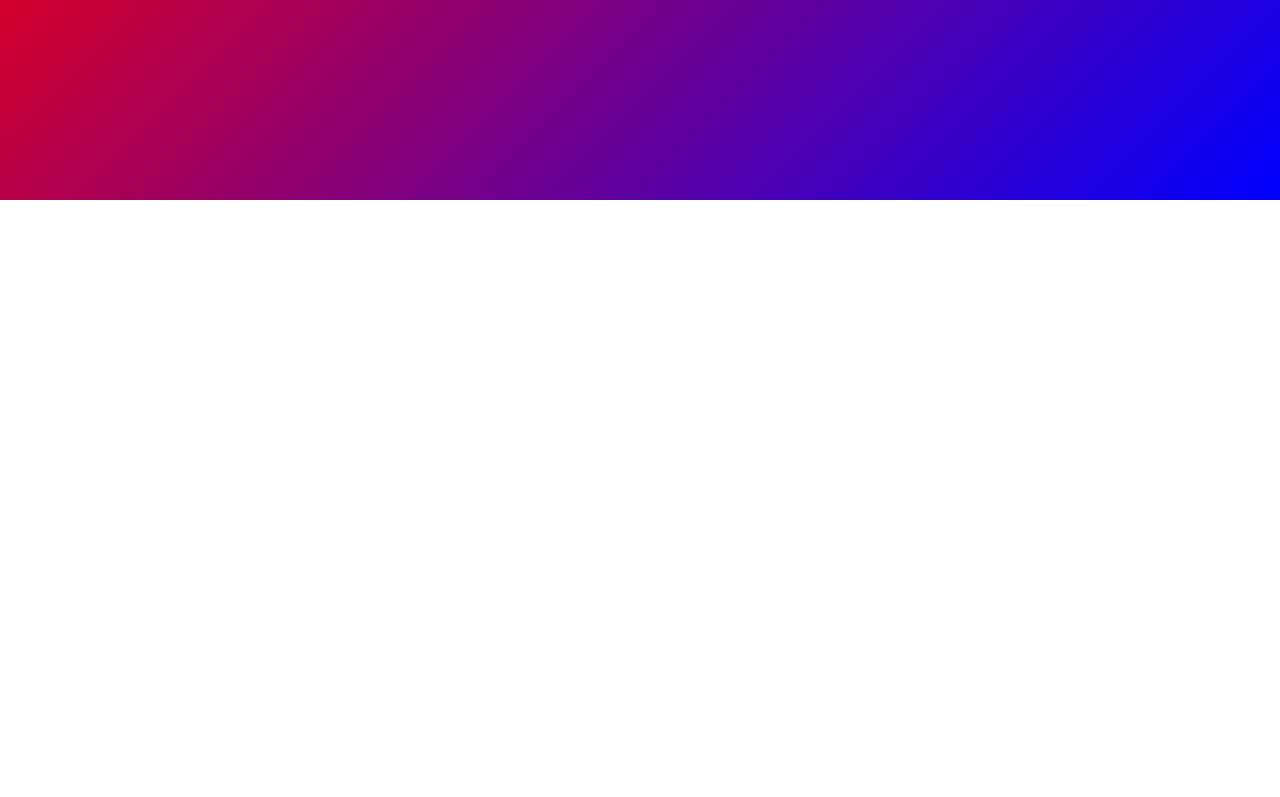
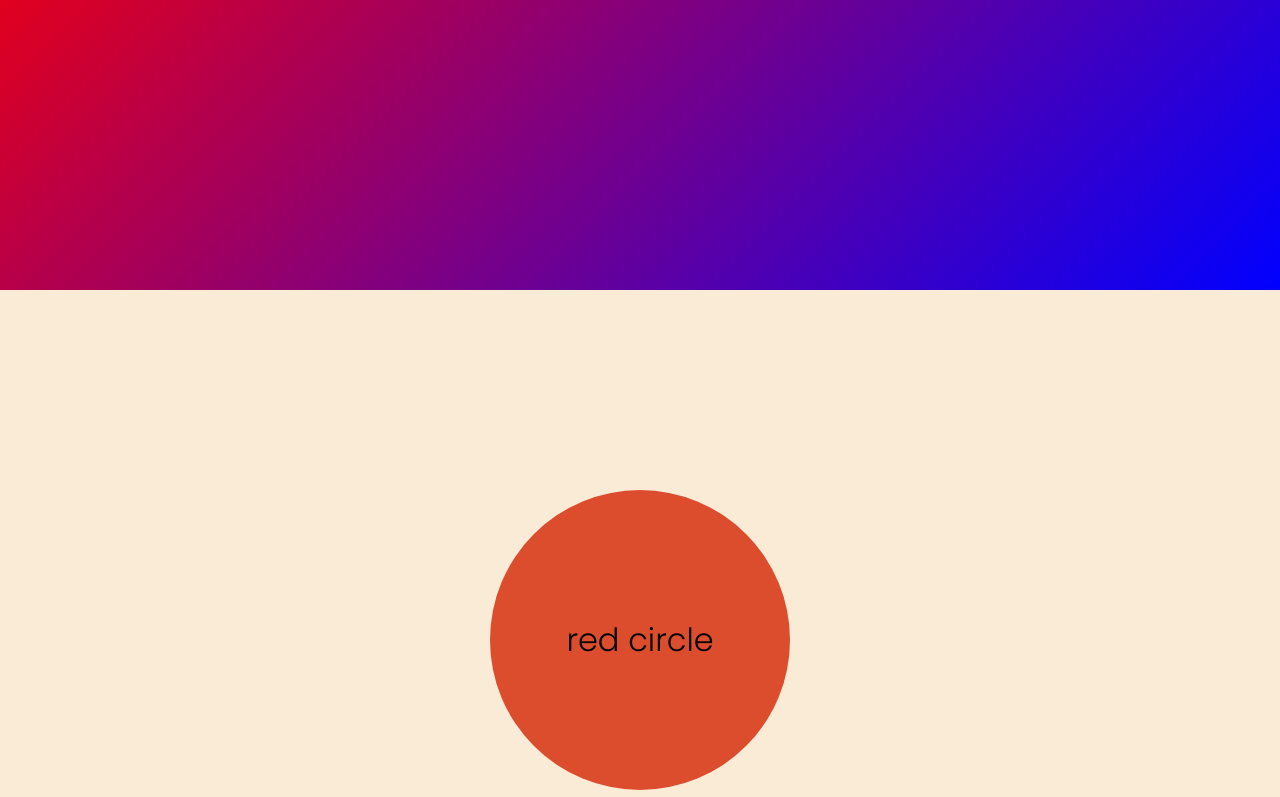
Before and after one commit to 12345120/scroll-magic-practice-react, a React (Create React App) app: page / in a window 1280 px wide. Shown: the part 300-1097 px from the top of the page. Built offline with nearby package versions, Linux system fonts and the light colour scheme.

Commit message:
added circles (main content) and simple transitions

```diff
--- a/src/App.jsx
+++ b/src/App.jsx
@@ -3,6 +3,7 @@ import NavButtons from "./components/NavButtons";
 import { ReactComponent as Logo } from "./img/cloud.svg";
 import { useState } from "react";
 import MainBanner from "./components/MainBanner";
+import Items from "./components/Items";
 
 function App() {
   const [hover, setHover] = useState(false);
@@ -26,7 +27,7 @@ function App() {
 
       <MainBanner />
 
-
+      <Items/>
     </div>
   );
 }
--- /dev/null
+++ b/src/components/Items.jsx
@@ -0,0 +1,21 @@
+import "../css/Items.css";
+
+function Items() {
+  return (
+    <div className="Items">
+      <Item color={"#DC4D2E"} text={"red circle"} />
+      <Item color={"#2E8ADC"} text={"blue circle"} />
+      <Item color={"#DCDA2E"} text={"yellow circle"} />
+    </div>
+  );
+}
+
+function Item({ color, text }) {
+  return (
+    <div className="Item" style={{ backgroundColor: color }}>
+      <div className="Item_text">{text}</div>
+    </div>
+  );
+}
+
+export default Items;
--- /dev/null
+++ b/src/css/Items.css
@@ -0,0 +1,39 @@
+.Items {
+  padding-top: 200px;
+  padding-bottom: 200px;
+  background-color: antiquewhite;
+  display: flex;
+  flex-direction: column;
+  justify-content: center;
+  gap: 150px;
+  align-items: center;
+}
+
+.Item {
+  border-radius: 100%;
+  width: 300px;
+  height: 300px;
+  display: grid;
+  place-items: center;
+  font-size: 2rem;
+  position: relative;
+}
+
+.Item_text {
+  position: relative;
+  cursor: pointer;
+}
+
+.Item_text::after {
+  content: '';
+  position: absolute;
+  top: 110%; left: 0;
+  width: 0%;
+  height: 3px;
+  background-color: black;
+  transition: all 300ms;
+}
+
+.Item_text:hover::after {
+  width: 100%;
+}
--- a/src/css/MainBanner.css
+++ b/src/css/MainBanner.css
@@ -1,13 +1,6 @@
 .MainBanner {
-  position: absolute;
+  position: relative;
   top: 0; right: 0; left: 0;
   height: 500px;
   background-image: linear-gradient(135deg, red, blue);
 }
-
-.test {
-  width: 10px;
-  height: 150vh;
-  background-color: yellow;
-  visibility: hidden;
-}
```
